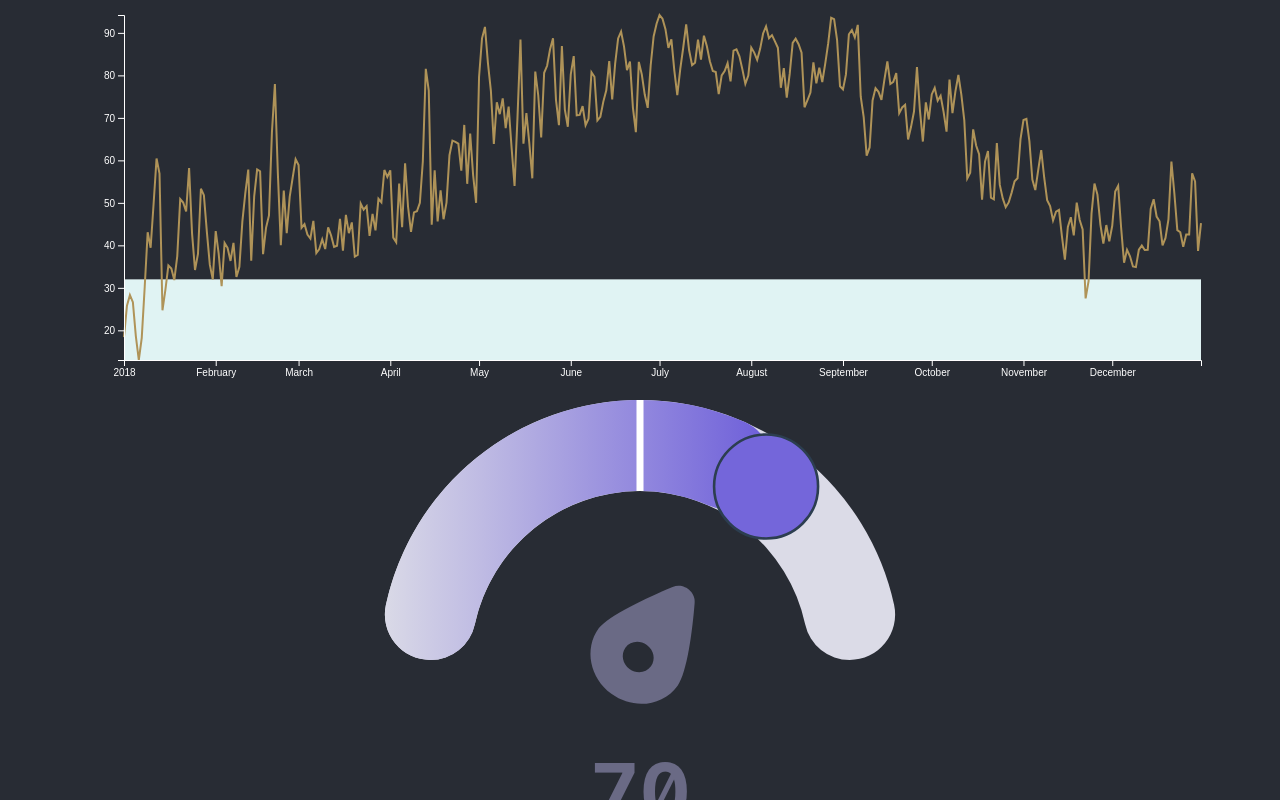
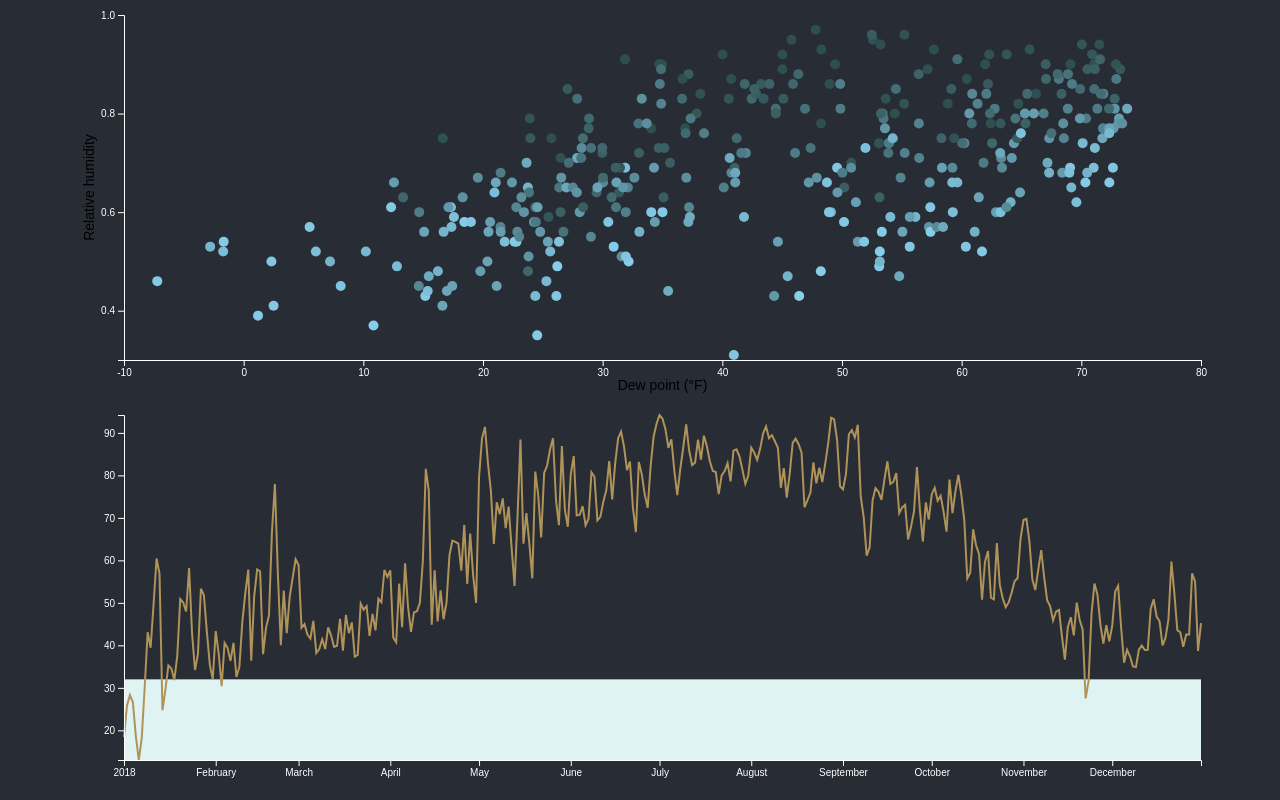
Before and after one commit to fu4303/data-viz-notebook, a React (Create React App) app: page / in a window 1280 px wide. Shown: the top 800 px of the page. Built offline with nearby package versions, Linux system fonts and the light colour scheme.

Commit message:
use scatterplot

```diff
--- a/src/App.js
+++ b/src/App.js
@@ -1,5 +1,6 @@
 import React from "react";
 import "./App.css";
+import Scatterplot from "./components/Scatterplot";
 import LineGraph from "./components/LineGraph";
 import Gauge from "./components/Gauge";
 
@@ -7,6 +8,7 @@ function App() {
   return (
     <div className="App">
       <header className="App-header">
+        <Scatterplot />
         <LineGraph />
         <Gauge value={70} label="test label" units="test units" />
       </header>
```
